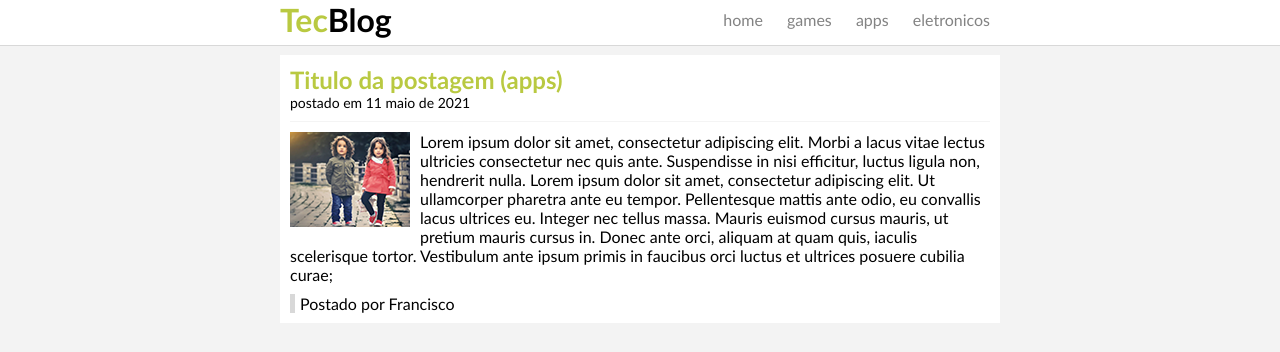
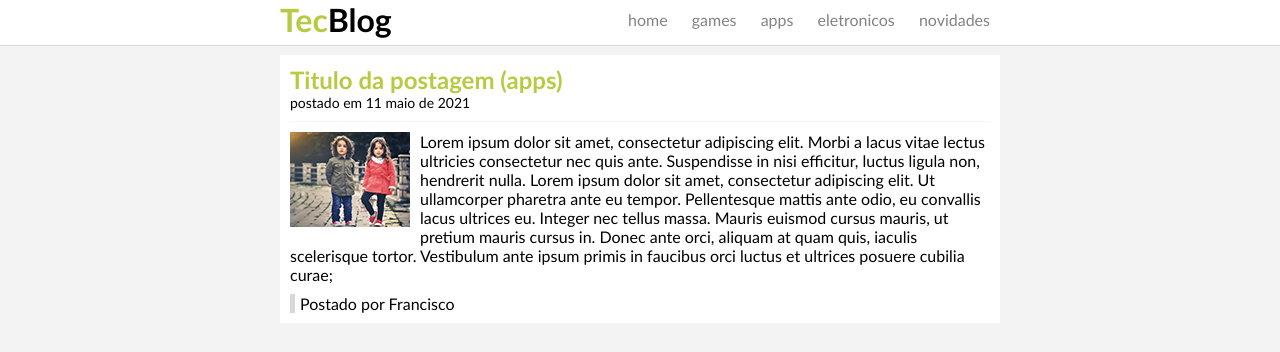
Before and after one commit to lima2014/Web, a plain HTML site: page Tecblog_projetoFinal/apps.html in a window 1280 px wide. Drawn offline with Linux system fonts and the light colour scheme.

Commit message:
Link da pagina novidades

```diff
--- a/Tecblog_projetoFinal/apps.html
+++ b/Tecblog_projetoFinal/apps.html
@@ -17,6 +17,7 @@
                 <a href="games.html">games</a>
                 <a href="apps.html">apps</a>
                 <a href="eletronicos.html">eletronicos</a>
+                <a href="novidades.html">novidades</a>
             </div>
         </div>
     </div>
```
